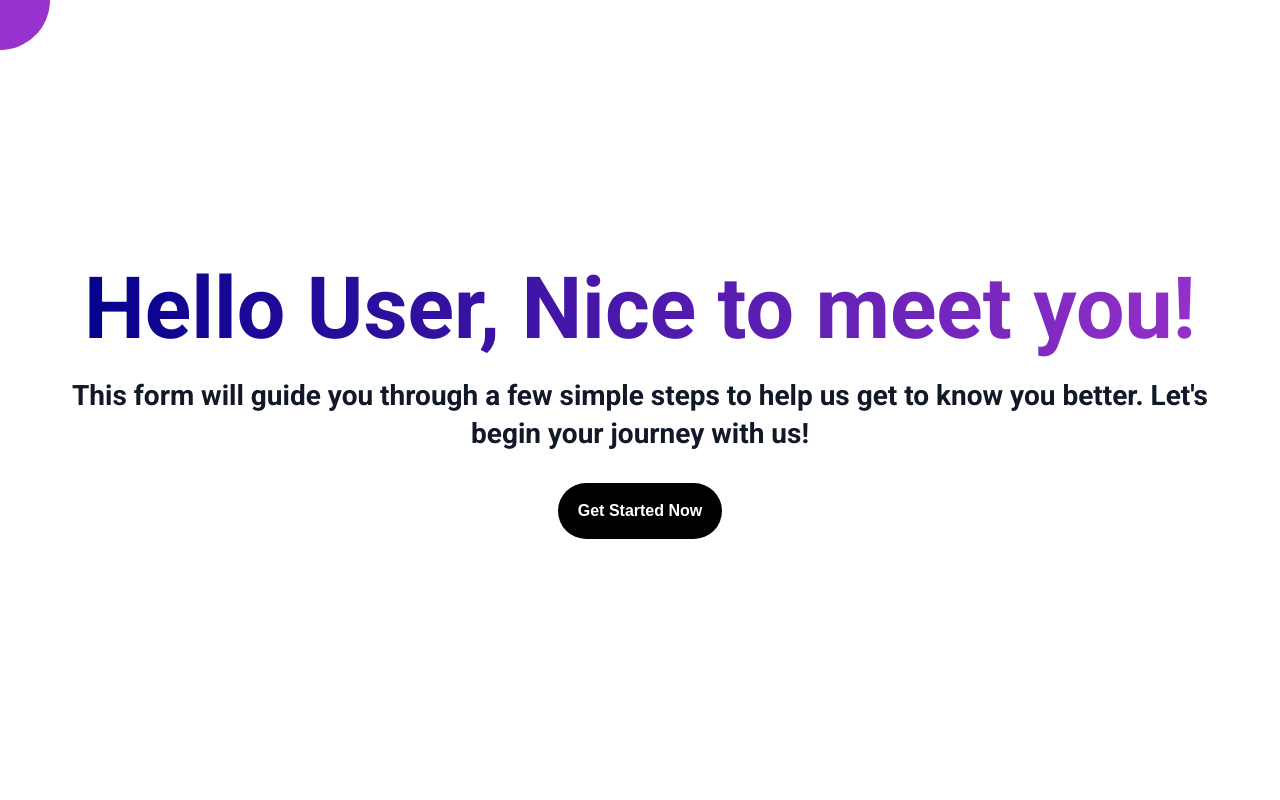
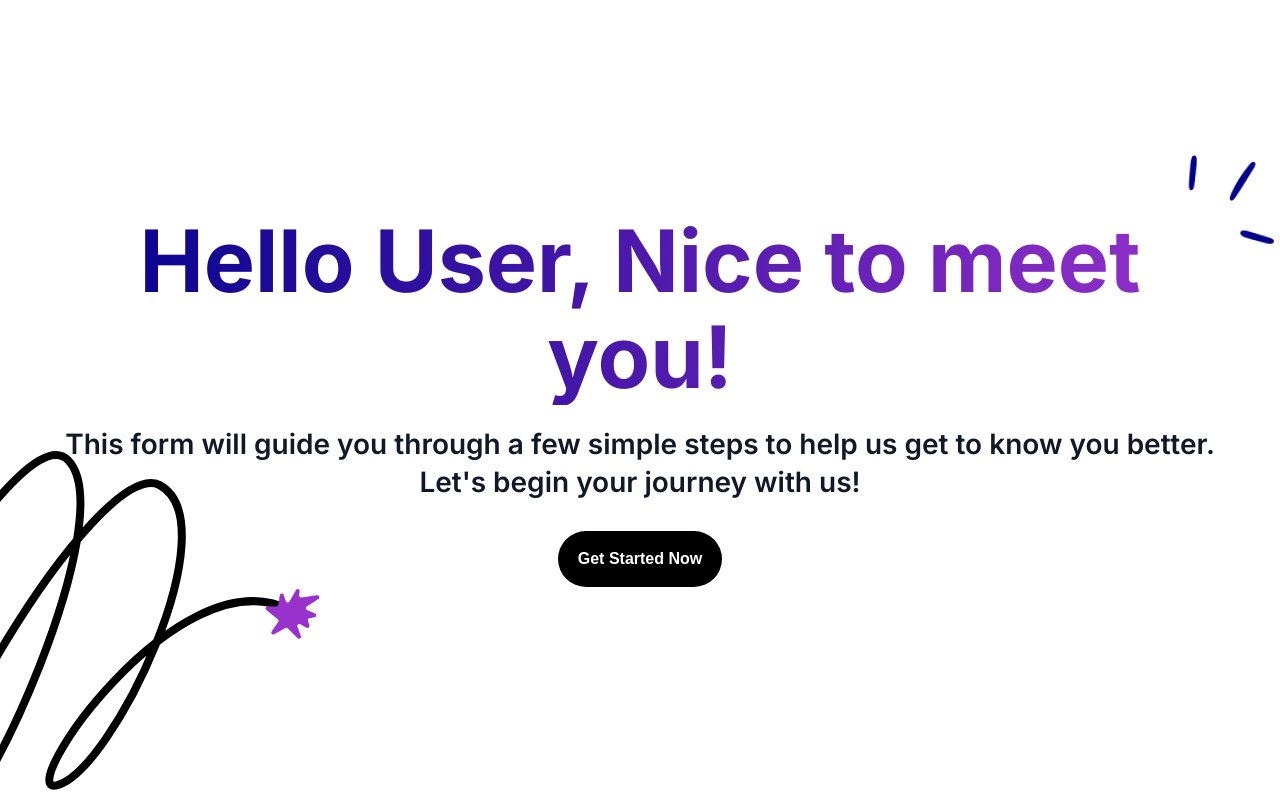
Before and after one commit to DipakGohilSimform/form-poc, a React (Vite) app: page / in a window 1280 px wide. Built offline with nearby package versions, Linux system fonts and the light colour scheme.

Commit message:
highlight added

```diff
--- a/index.html
+++ b/index.html
@@ -7,7 +7,7 @@
     <link rel="preconnect" href="https://fonts.googleapis.com" />
     <link rel="preconnect" href="https://fonts.gstatic.com" crossorigin />
     <link
-      href="https://fonts.googleapis.com/css2?family=Roboto:ital,wght@0,100;0,300;0,400;0,500;0,700;0,900;1,100;1,300;1,400;1,500;1,700;1,900&display=swap"
+      href="https://fonts.googleapis.com/css2?family=Inter:ital,opsz,wght@0,14..32,100..900;1,14..32,100..900&display=swap"
       rel="stylesheet"
     />
     <title>GSAP Animation</title>
--- a/src/components/multi-step-form/MultiStepForm.jsx
+++ b/src/components/multi-step-form/MultiStepForm.jsx
@@ -8,6 +8,8 @@ import Message from "../svgs/Message";
 import Insta from "../svgs/Insta";
 import Phone from "../svgs/Phone";
 import Location from "../svgs/Location";
+import Highlight from "../svgs/Highlight";
+import Swirl from "../svgs/Swirl";
 
 function MultiStepForm() {
   const [currentStep, setCurrentStep] = useState(1);
@@ -19,30 +21,9 @@ function MultiStepForm() {
   const formRef2 = useRef(null);
   const formRef3 = useRef(null);
   const endGreetingRef = useRef(null);
-  const followerRef = useRef(null);
-
-  useEffect(() => {
-    // Initialize the follower with GSAP
-    const follower = followerRef.current;
-    gsap.set(follower, { xPercent: -50, yPercent: -50, ease: "power1.out" }); // Centers the follower
-
-    const moveFollower = (e) => {
-      // Move the follower to the mouse coordinates with GSAP
-      gsap.to(follower, {
-        x: e.clientX,
-        y: e.clientY,
-        ease: "power1.out",
-        duration: 0.3, // Smooth following effect
-      });
-    };
-
-    window.addEventListener("mousemove", moveFollower);
-
-    // Cleanup event listener on component unmount
-    return () => {
-      window.removeEventListener("mousemove", moveFollower);
-    };
-  }, []);
+  const highlightRef1 = useRef(null);
+  const highlightRef2 = useRef(null);
+  const highlightRef3 = useRef(null);
 
   useEffect(() => {
     const tl = gsap.timeline();
@@ -62,17 +43,45 @@ function MultiStepForm() {
         { y: 50, opacity: 0 },
         { y: 0, opacity: 1, duration: 0.6, ease: "power3.out" },
         "-=0.3"
+      )
+      .fromTo(
+        [highlightRef1.current, highlightRef2.current],
+        { y: 50, opacity: 0 },
+        { y: 0, opacity: 1, duration: 0.6, ease: "power3.out" },
+        "-=0.3"
+      )
+      .fromTo(
+        [highlightRef1.current],
+        { rotate: 4, scale: 0.7 },
+        {
+          scale: 0.7,
+          rotate: -4,
+          ease: "power1.inOut",
+          yoyo: true,
+          duration: 1,
+          repeat: -1,
+        },
+        "-=0.3"
       );
   }, []);
 
   const handleGetStarted = () => {
     const tl = gsap.timeline();
-    tl.to([titleRef.current, descRef.current, greetingBtnRef.current], {
-      y: -150,
-      opacity: 0,
-      duration: 0.8,
-      ease: "power3.in",
-    })
+    tl.to(
+      [
+        titleRef.current,
+        descRef.current,
+        greetingBtnRef.current,
+        highlightRef1.current,
+        highlightRef2.current,
+      ],
+      {
+        y: -150,
+        opacity: 0,
+        duration: 0.8,
+        ease: "power3.in",
+      }
+    )
       .to(greetingRef.current, {
         height: 0,
         duration: 0.8,
@@ -339,10 +348,14 @@ function MultiStepForm() {
               Get Started Now
             </Button>
           </div>
+          <div className="right-highlight" ref={highlightRef1}>
+            <Highlight />
+          </div>
         </div>
-        <div ref={followerRef} className="mouse-follower" />
+        <div className="left-highlight" ref={highlightRef2}>
+          <Swirl />
+        </div>
       </div>
-
       <div className="form-section">
         {/* Form 1 */}
         <div
@@ -589,8 +602,12 @@ function MultiStepForm() {
       </div>
       <div className="greeting-wrapper" ref={endGreetingRef}>
         <div className="title-with-emoji">
-          <h1 className="title">Congratulations!</h1>
-          <span className="emoji">🎉</span>
+          <h1 className="title">
+            Congratulations!
+            <span className="right-highlight" ref={highlightRef3}>
+              <img src="" alt="" />
+            </span>
+          </h1>
         </div>
         <p className="desc">
           You have successfully completed the onboarding process. We&apos;re
--- a/src/components/multi-step-form/MultiStepForm.scss
+++ b/src/components/multi-step-form/MultiStepForm.scss
@@ -10,22 +10,12 @@
     align-items: center;
     user-select: none;
   }
-  .mouse-follower {
-    position: absolute;
-    top: 0px;
-    left: 0px;
-    width: 100px;
-    height: 100px;
-    background-color: var(--clr-purple);
-    border-radius: 50%;
-    pointer-events: none;
-    z-index: 1;
-  }
   .greeting-wrapper {
     position: relative;
     padding: 40px;
     z-index: 2;
     .title-with-emoji {
+      position: relative;
       display: flex;
       align-items: center;
       justify-content: center;
@@ -65,6 +55,17 @@
       display: flex;
       justify-content: center;
     }
+    .right-highlight {
+      position: absolute;
+      right: -15px;
+      top: -35px;
+    }
+  }
+  .left-highlight {
+    position: absolute;
+    height: 500px;
+    left: 0px;
+    bottom: 0;
   }
   .bg-gradient {
     background-image: radial-gradient(
--- /dev/null
+++ b/src/components/svgs/Highlight.jsx
@@ -0,0 +1,26 @@
+function Highlight() {
+  return (
+    <svg
+      width="126"
+      height="122"
+      viewBox="0 0 126 122"
+      fill="none"
+      xmlns="http://www.w3.org/2000/svg"
+    >
+      <path
+        d="M59.5417 59.2904C60.0417 57.2904 60.3334 55.6654 60.8751 54.0821C66.2918 38.0821 75.0001 23.8321 84.9168 10.2904C86.0834 8.70706 87.5418 7.20706 89.1668 6.20706C90.0418 5.6654 91.7918 5.74873 92.7918 6.2904C93.5418 6.70707 94.0834 8.33206 93.9168 9.24873C93.6251 10.9987 93.0001 12.7904 92.1251 14.3737C86.3751 24.8321 80.5834 35.2487 74.7084 45.6237C72.5001 49.4987 70.1667 53.3321 67.8751 57.1654C67.1251 58.4571 66.2917 59.7071 65.4167 60.8737C64.4584 62.2071 63.0001 62.9987 61.5418 62.1237C60.5834 61.5404 59.5417 61.1237 59.5417 59.2904Z"
+        fill="#00008b"
+      />
+      <path
+        d="M1.45838 9.62427C1.62505 7.66594 2.04172 5.7076 2.54172 3.79094C3.00005 2.0826 4.16672 0.87427 6.04172 0.707604C7.62505 0.582604 9.33338 2.16594 9.58338 4.24927C9.91671 7.04094 10.2084 9.87427 10.0834 12.6659C9.70838 21.0826 9.16671 29.5409 8.58338 37.9576C8.37505 40.7493 8.00005 43.5409 7.54172 46.3326C7.37505 47.2909 7.04172 48.2909 6.50005 49.0409C5.04172 51.1659 2.37505 50.9993 1.33338 48.7076C0.750051 47.4159 0.500052 45.8326 0.500052 44.4159C0.291719 39.7493 0.916717 16.5409 1.45838 9.62427Z"
+        fill="#00008b"
+      />
+      <path
+        d="M118.542 121.333C116.542 121 114.208 120.75 111.958 120.25C103.083 118.25 94.2084 116.25 85.375 114.167C83.4584 113.708 81.5834 112.917 79.875 112C77.5834 110.792 76.7917 109.083 77.1667 107.208C77.5417 105.333 79.0417 104.167 81.6667 104.125C83.4584 104.083 85.375 104.125 87.0834 104.542C98.2917 107.375 109.5 110.292 120.667 113.25C121.917 113.583 123.208 114.167 124.167 115C126.583 117.042 125.833 120.25 122.75 121.042C121.542 121.333 120.167 121.208 118.542 121.333Z"
+        fill="#00008b"
+      />
+    </svg>
+  );
+}
+
+export default Highlight;
--- /dev/null
+++ b/src/components/svgs/Swirl.jsx
@@ -0,0 +1,24 @@
+function Swirl() {
+  return (
+    <svg
+      width="326"
+      height="593"
+      viewBox="0 0 326 593"
+      fill="none"
+      xmlns="http://www.w3.org/2000/svg"
+    >
+      <path
+        d="M-104.953 83.9508C-104.953 130.457 -86.9684 208.876 -154.883 293.648C-221.219 376.45 -129.959 114.254 -38.3047 98.0256C68.8327 79.0554 -115.807 518.301 -125.328 428.909C-130.654 378.898 24.3181 116.399 67.9096 159.991C123.364 215.445 -22.0467 532.191 -56.0005 526.981C-115.9 517.791 98.3315 153.446 159.118 184.826C231.603 222.244 112.128 471.949 56.6898 485.343C12.339 496.057 177.755 254.065 288.446 309.449"
+        stroke="#000000"
+        strokeWidth="8"
+        strokeLinecap="round"
+      />
+      <path
+        d="M295.941 289.989C297.022 288.054 299.98 289.052 299.667 291.246L299.091 295.288C298.904 296.605 300.029 297.734 301.346 297.552L317.061 295.372C319.181 295.078 320.219 297.871 318.421 299.033L306.744 306.583C305.389 307.459 305.576 309.496 307.067 310.111L315.016 313.393C316.844 314.148 316.585 316.813 314.647 317.203L309.444 318.248C308.269 318.484 307.564 319.694 307.938 320.833L309.414 325.327C309.978 327.044 308.156 328.569 306.565 327.711L300.221 324.291C298.593 323.413 296.749 325.026 297.4 326.756L300.89 336.022C301.647 338.032 299.135 339.66 297.61 338.147L287.746 328.364C287.11 327.733 286.132 327.602 285.353 328.043L274.234 334.334C272.381 335.382 270.391 333.195 271.609 331.449L278.157 322.062C278.756 321.204 278.592 320.028 277.78 319.367L266.362 310.073C264.903 308.885 265.743 306.522 267.625 306.522H276.421C277.415 306.522 278.258 305.791 278.4 304.807L279.779 295.245C280.078 293.176 282.949 292.894 283.645 294.864L285.879 301.188C286.452 302.811 288.671 303 289.511 301.497L295.941 289.989Z"
+        fill="#9932cc"
+      />
+    </svg>
+  );
+}
+
+export default Swirl;
--- a/src/index.css
+++ b/src/index.css
@@ -5,7 +5,7 @@
 }
 
 body {
-  font-family: "Roboto", sans-serif;
+  font-family: "Inter", sans-serif;
 }
 
 :root {
```
Also changed, not shown: src/assets/glitter.gif (added).
